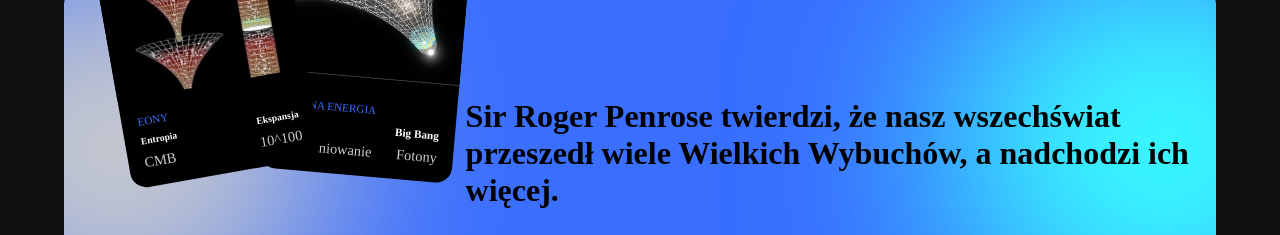
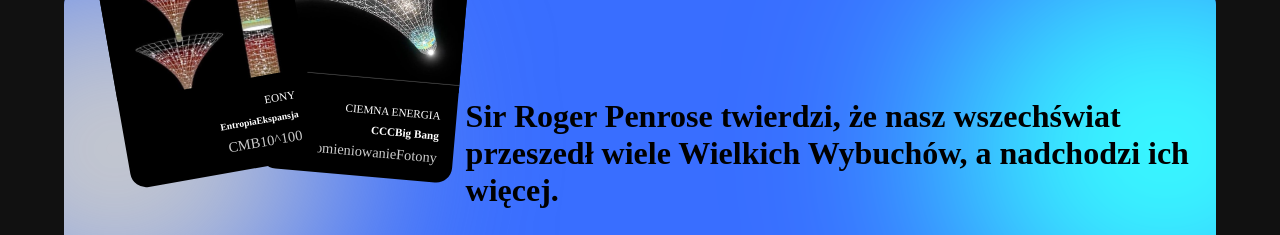
Before and after one commit to AdamBabinicz/penrose, a React (Create React App) app: page / in a window 1280 px wide. Shown: the part 1546-1781 px from the top of the page. Built offline with nearby package versions, Linux system fonts and the light colour scheme; a web font is replaced by a local one.

Commit message:
flex-end

```diff
--- a/src/scss/components/_cards.scss
+++ b/src/scss/components/_cards.scss
@@ -8,13 +8,14 @@
     flex-direction: column;
     gap: 0.5rem;
     padding: 1rem;
+    align-items: flex-end;
 
     .card-heading {
       display: flex;
-      justify-content: space-between;
+      justify-content: space-around;
 
       .card-series {
-        color: var(--orange);
+        color: var(--accent-color1);
         text-transform: uppercase;
         font-size: 0.7rem;
       }
```
